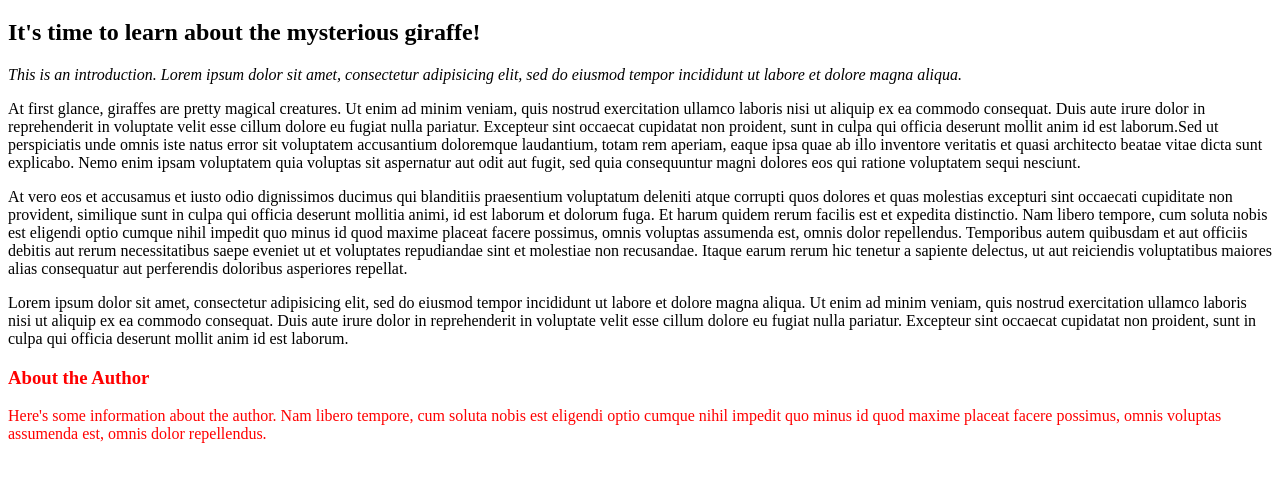
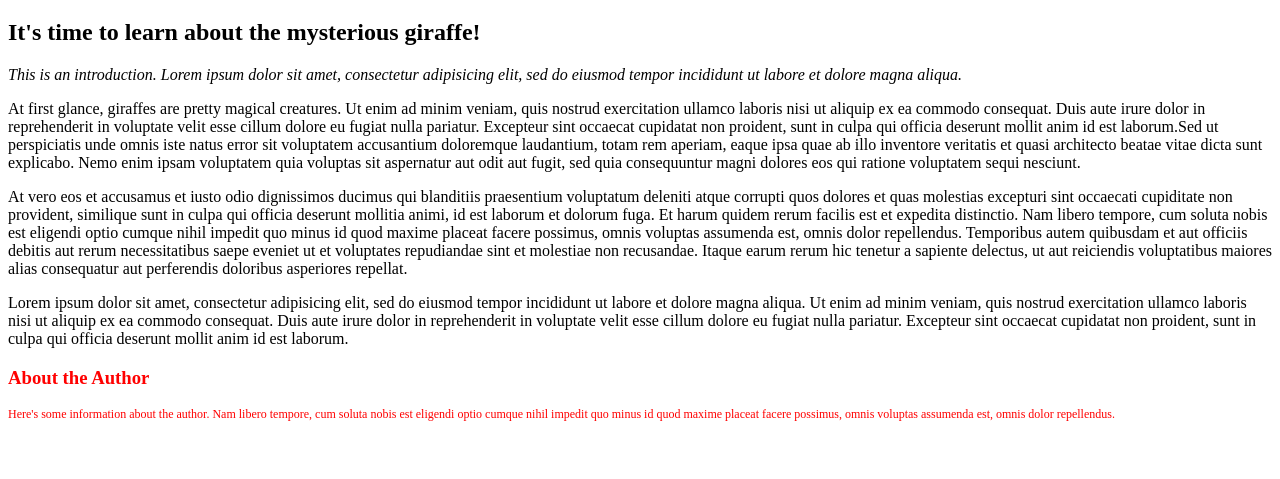
Before and after one commit to Fawa-Karugu/giraffes-website, a plain HTML site: page index.html in a window 1280 px wide. Shown: the part 61-540 px from the top of the page. Drawn offline with Linux system fonts and the light colour scheme.

Commit message:
change the font size for the author paragraph

```diff
--- a/css/styles.css
+++ b/css/styles.css
@@ -4,3 +4,6 @@
 .author {
   color: red;
 }
+p.author {
+  font-size: 12px
+}
```
